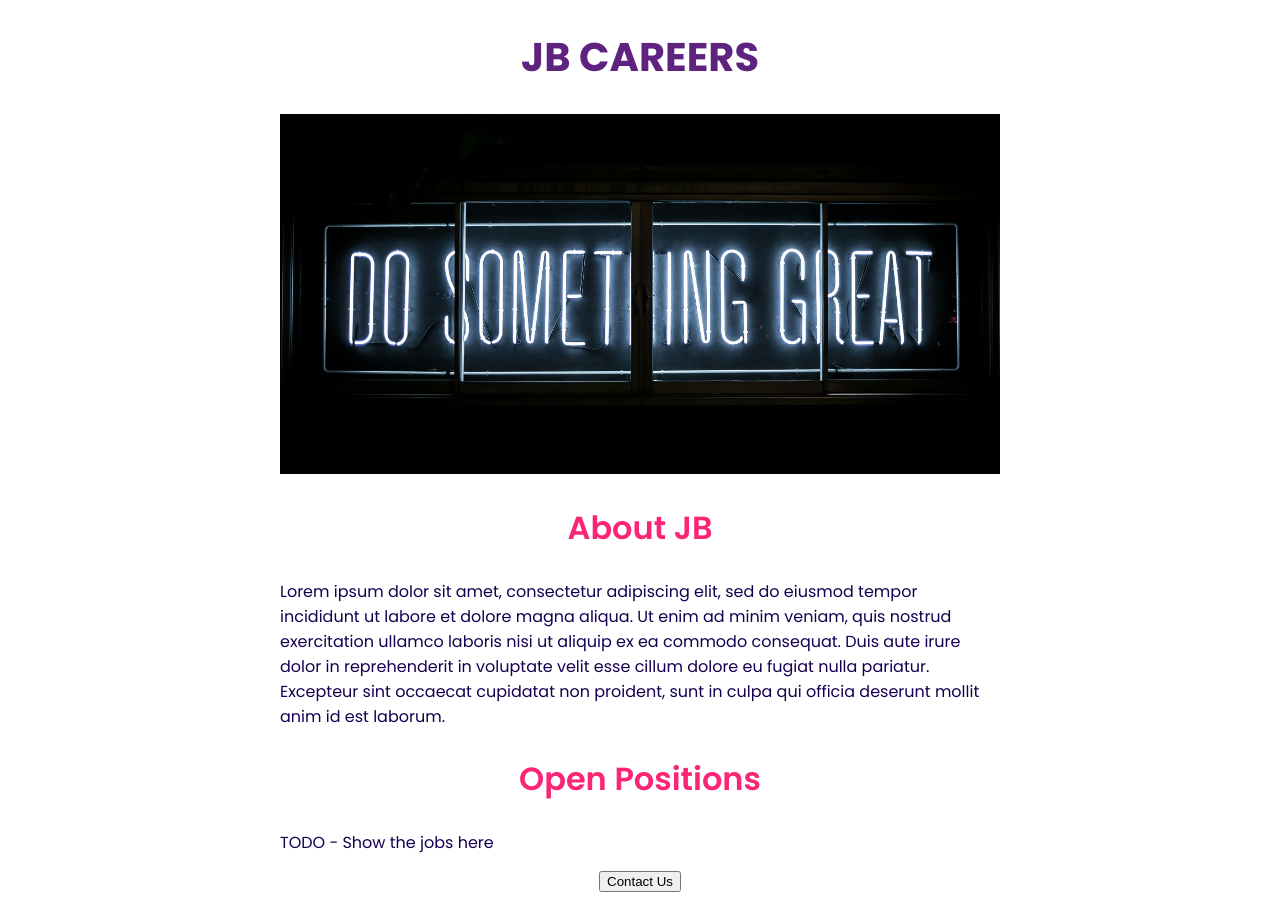
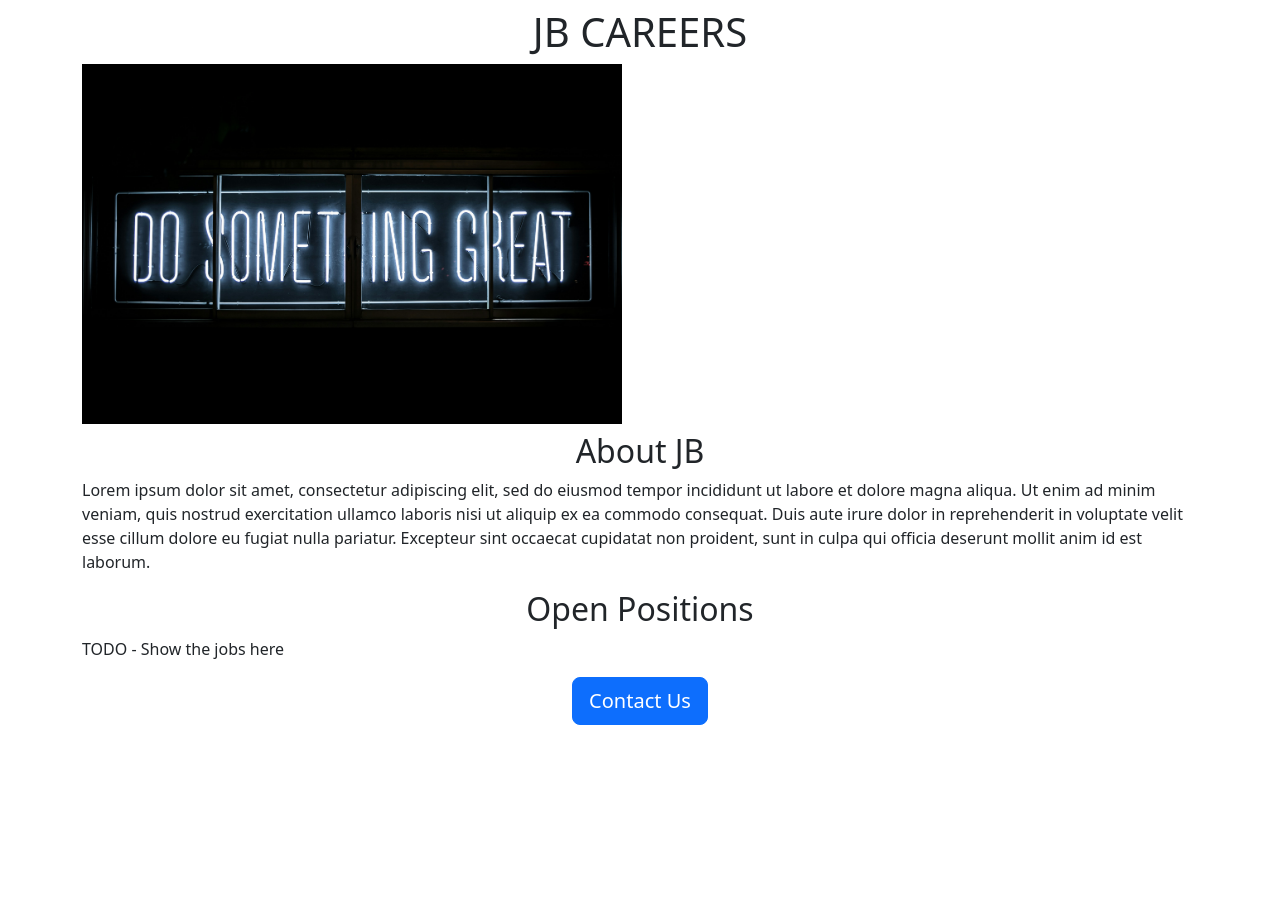
Before and after one commit to jebaraj-j/jb-personal-website, a Flask app: page / in a window 1280 px wide. After the commit the page ends 725 px from the top, so only its background shows below. Run offline with Flask 3, Linux system fonts and the light colour scheme.

Commit message:
Bootstrap added

```diff
--- a/templates/home.html
+++ b/templates/home.html
@@ -6,50 +6,28 @@
     @import url('https://fonts.googleapis.com/css2?family=Poppins:wght@400;500;600;700;800&display=swap');
     </style>
     <style>
-      h1{
-        font-size:40px;
-        font-family:Poppins;
-        font-weight:700;
-        color:rgb(94, 34, 127);
-        text-align:center;
-      }
       #ban{
-        width:100%;
         height:360px;
         object-fit:cover;
       }
-      h2{
-        font-size:32px;
-        font-family:Poppins;
-        font-weight:600;
-        color:rgb(251, 37, 118);
-        text-align:center;
-      }
-      #container{
-        max-width:720px;
-        margin:0 auto;
-      }
-      .bodytext{
-        font-family:Poppins;
-        color:rgb(21, 0, 80);
-      }
     </style>
+    <link href="https://cdn.jsdelivr.net/npm/bootstrap@5.3.3/dist/css/bootstrap.min.css" rel="stylesheet" integrity="sha384-QWTKZyjpPEjISv5WaRU9OFeRpok6YctnYmDr5pNlyT2bRjXh0JMhjY6hW+ALEwIH" crossorigin="anonymous">
+    <script src="https://cdn.jsdelivr.net/npm/bootstrap@5.3.3/dist/js/bootstrap.bundle.min.js" integrity="sha384-YvpcrYf0tY3lHB60NNkmXc5s9fDVZLESaAA55NDzOxhy9GkcIdslK1eN7N6jIeHz" crossorigin="anonymous"></script>
+
   </head>
   <body>
-    <div id="container">
-    <h1>JB CAREERS</h1>
-    <img id="ban" src="https://9f911a88-aa1e-474b-abbd-58c18f85bfe8-00-2x447x4rjjk6t.pike.replit.dev/static/ban3.jpg" height="350">
+    <div class="container">
+    <h1 class="text-center mt-2 mb-2" >JB CAREERS</h1>
+    <img id="ban" class="img-fluid" src="https://9f911a88-aa1e-474b-abbd-58c18f85bfe8-00-2x447x4rjjk6t.pike.replit.dev/static/ban3.jpg" height="350">
 
-      <h2>About JB</h2>
-      <p class="bodytext">
+      <h2 class="text-center mt-2 mb-2">About JB</h2>
+      <p class="Lead">
         Lorem ipsum dolor sit amet, consectetur adipiscing elit, sed do eiusmod tempor incididunt ut labore et dolore magna aliqua. Ut enim ad minim veniam, quis nostrud exercitation ullamco laboris nisi ut aliquip ex ea commodo consequat. Duis aute irure dolor in reprehenderit in voluptate velit esse cillum dolore eu fugiat nulla pariatur. Excepteur sint occaecat cupidatat non proident, sunt in culpa qui officia deserunt mollit anim id est laborum.
       </p>
-    </div>
-    <div id="container">
-      <h2>Open Positions</h2>
-      <p class="bodytext">TODO - Show the jobs here</p>
-      <div style="text-align:center;">
-        <button>Contact Us</button>
+      <h2 class="text-center mt-2 mb-2">Open Positions</h2>
+      <p class="Lead">TODO - Show the jobs here</p>
+      <div class="text-center">
+        <button class="btn btn-primary btn-lg"">Contact Us</button>
       </div>
     </div>
 
```
